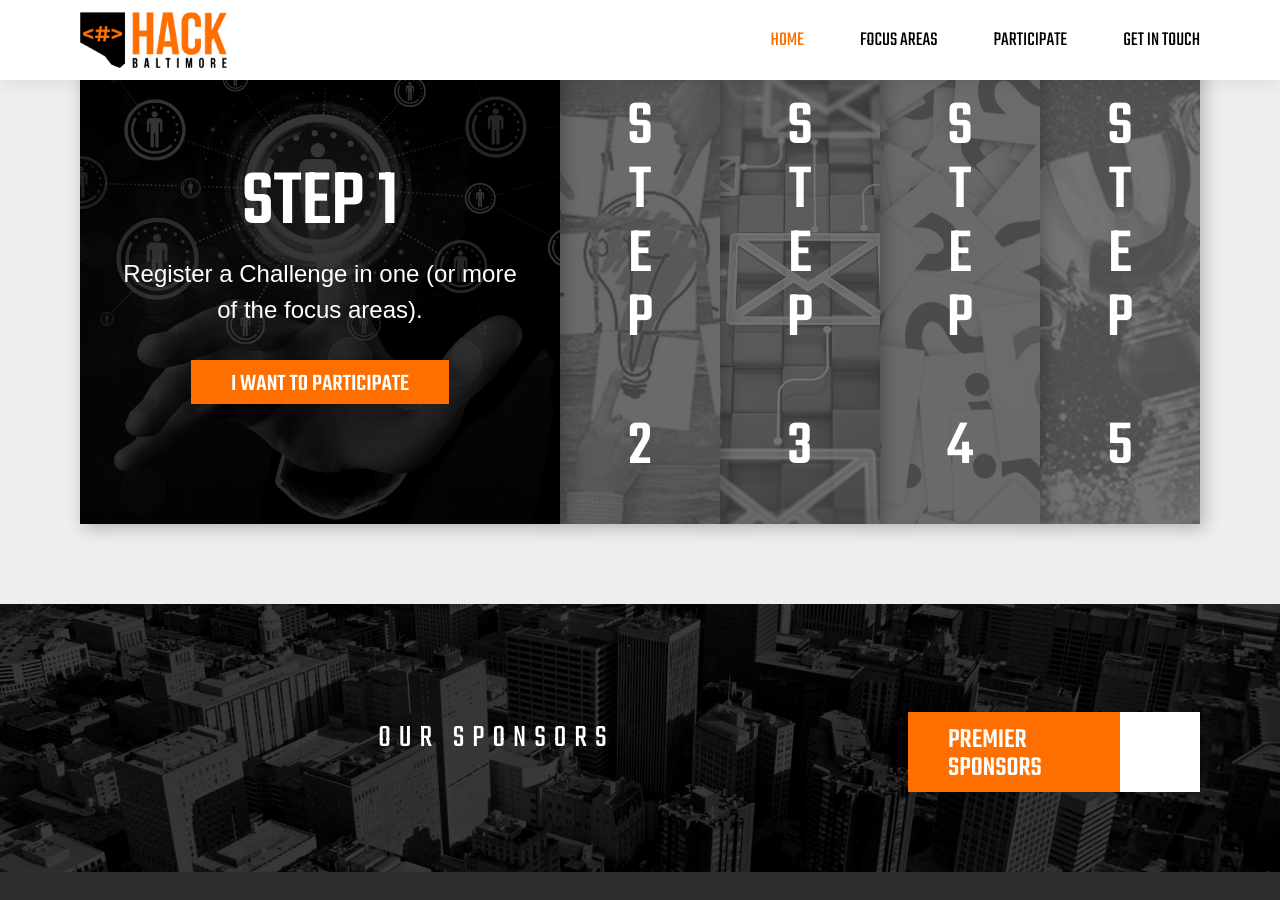
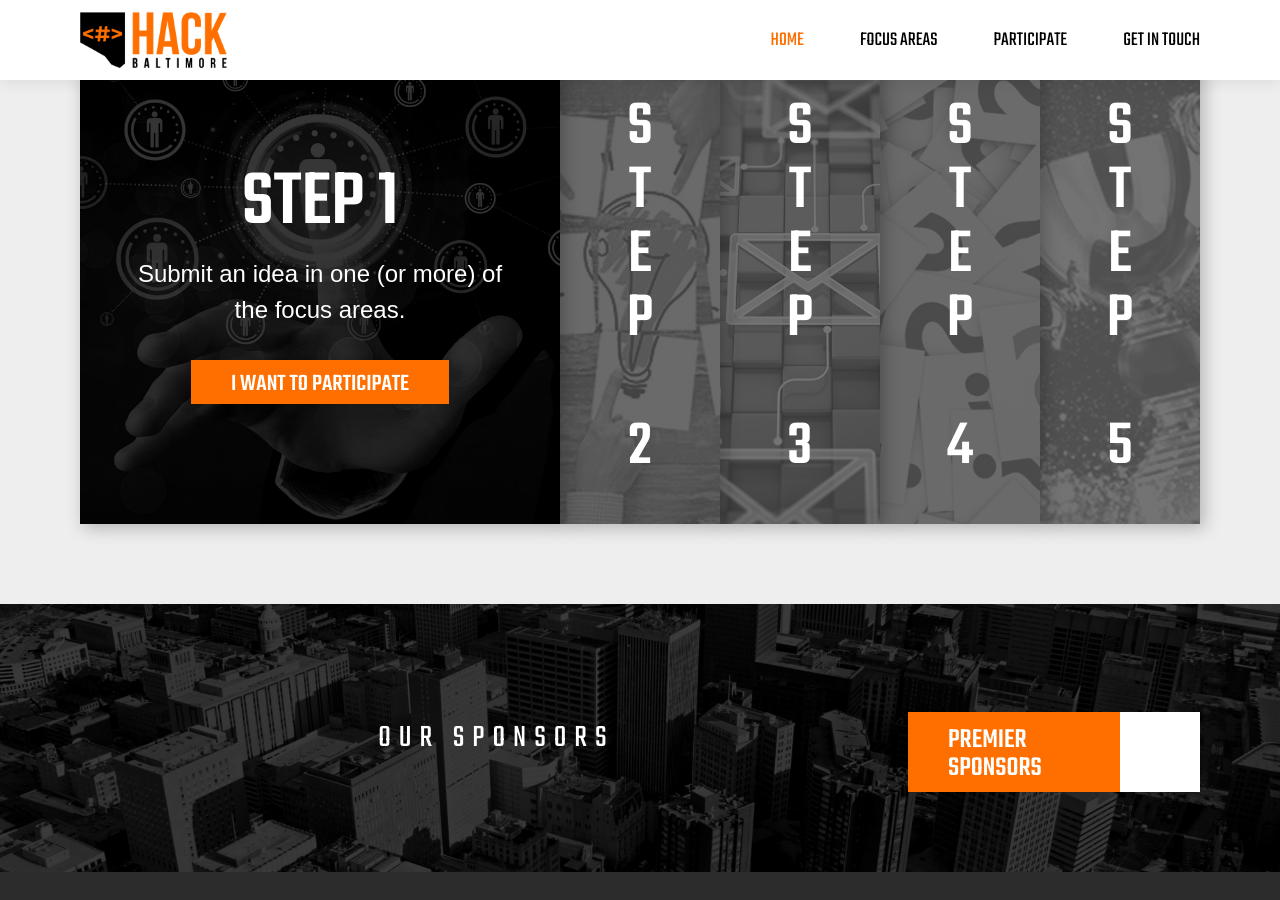
Before and after one commit to BaltimoreCity/HackBaltimore, a Jekyll site: the page built from index.html, in a window 1280 px wide and 900 px high, scrolled down 4516 px. Built offline with Jekyll 4.4.1, drawn with Linux system fonts in a browser that asks for light colours; some web fonts are replaced; comment, search, counter and statistics services are not loaded; some of the changed text lies outside the part shown.

Commit message:
Fixed challenges wording

```diff
--- a/_layouts/default.html
+++ b/_layouts/default.html
@@ -66,7 +66,7 @@
                   <a href="participate.html#participant" class="header__submenu_link">Become A Participant</a>
                 </li>
                 <li class="header__submenu_item">
-                  <a href="participate.html#challenges" class="header__submenu_link">Challenges</a>
+                  <a href="participate.html#ideas" class="header__submenu_link">Ideas</a>
                 </li>
                 <li class="header__submenu_item">
                   <a href="participate.html#teams" class="header__submenu_link">Teams</a>
@@ -76,9 +76,6 @@
                 </li>
                 <li class="header__submenu_item">
                   <a href="participate.html#partners" class="header__submenu_link">Partners</a>
-                </li>
-                <li class="header__submenu_item">
-                  <a href="participate.html#ideas" class="header__submenu_link">Ideas</a>
                 </li>
                 <li class="header__submenu_item">
                   <a href="participate.html#volunteer" class="header__submenu_link">Volunteer</a>
--- a/index.html
+++ b/index.html
@@ -149,8 +149,8 @@
           <use xlink:href="icons/icons.svg#vision05" />
         </svg>
         <div class="vision__info_data">
-          <h4 class="vision__info_h4">Challenges</h4>
-          <h5 class="vision__info_h5">Challenges from<br>the 6 focus areas</h5>
+          <h4 class="vision__info_h4">Ideas</h4>
+          <h5 class="vision__info_h5">Ideas from the <br> 6 focus areas</h5>
         </div>
       </li>
     </ul>
@@ -277,7 +277,7 @@
         </span>
         <span class="participate__content_info">
           <span class="participate__info_headline">Step 1</span>
-          <span class="participate__info_text">Register a Challenge in one (or more of the focus areas).</span>
+          <span class="participate__info_text">Submit an idea in one (or more) of the focus areas.</span>
           <a href="participate.html" class="participate__info_button button">I want to participate</a>
         </span>
       </label>
@@ -288,7 +288,7 @@
         </span>
         <span class="participate__content_info">
           <span class="participate__info_headline">Step 2</span>
-          <span class="participate__info_text">Form or join a team to compete in one of the challenges.</span>
+          <span class="participate__info_text">Form or join a team to compete in one of the ideas.</span>
           <a href="participate.html" class="participate__info_button button">I want to participate</a>
         </span>
       </label>
@@ -299,7 +299,7 @@
         </span>
         <span class="participate__content_info">
           <span class="participate__info_headline">Step 3</span>
-          <span class="participate__info_text">Fund a prize for a challenge you care participate.</span>
+          <span class="participate__info_text">Fund a prize for an idea you care about.</span>
           <a href="participate.html" class="participate__info_button button">I want to participate</a>
         </span>
       </label>
--- a/participate.html
+++ b/participate.html
@@ -69,7 +69,7 @@
     </ul> -->
   </div>
 </section>
-{% include challenges.html %}
+{% include ideas.html %}
 {% include teams.html %}
 <section class="participate-funding">
   <div id="prizes" class="anchor"></div>
@@ -272,7 +272,6 @@
 {% endcomment %}
   </div>
 </section>
-{% include ideas.html %}
 {% include location.html %}
 <section class="participate-volunteer">
   <div id="volunteer" class="anchor"></div>
```
